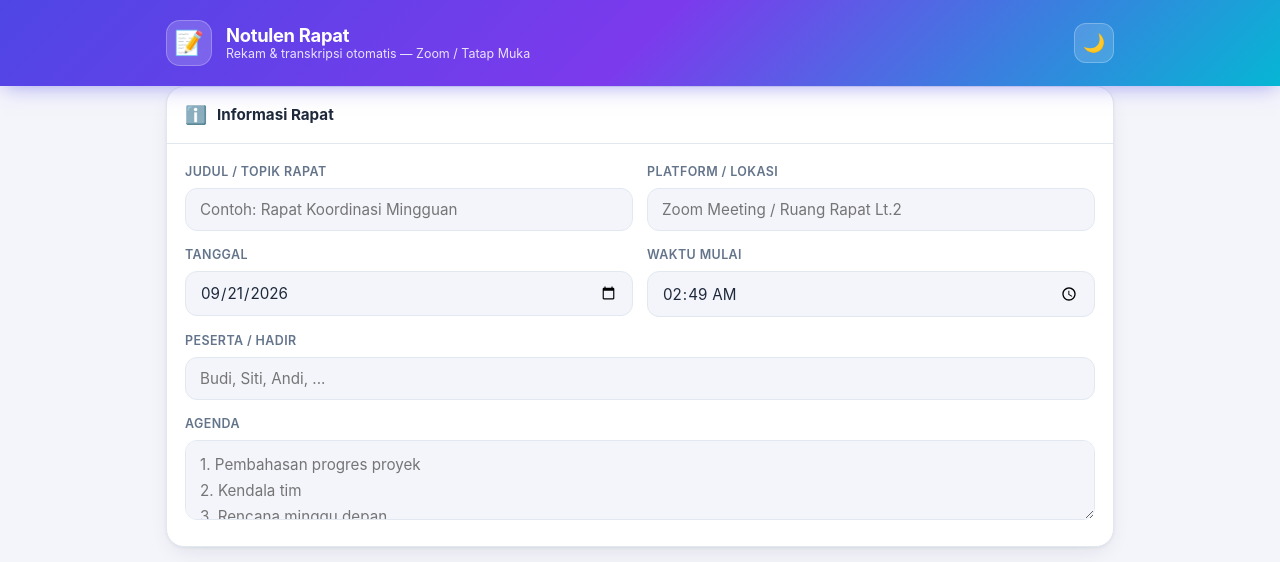
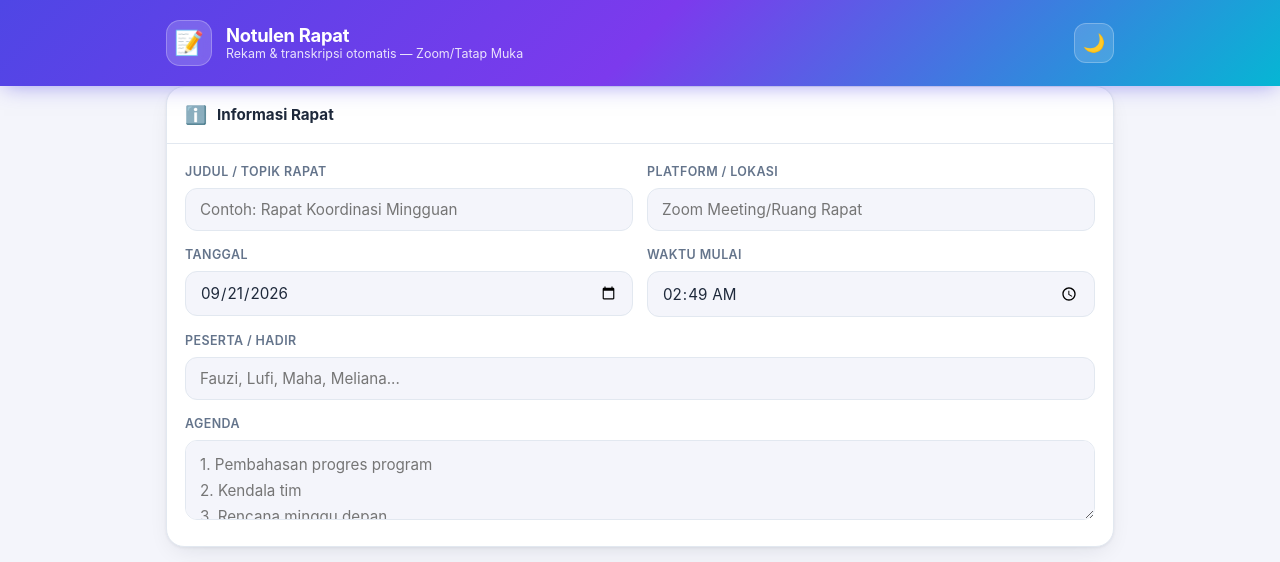
Before and after one commit to fauzifaturohman/notulenrapat.media, a plain HTML site: page index.html in a window 1280 px wide. Shown: the top 562 px of the page. Drawn offline with Linux system fonts and the light colour scheme.

Commit message:
Update placeholders in index.html for clarity

```diff
--- a/index.html
+++ b/index.html
@@ -294,7 +294,7 @@
     <div class="logo">📝</div>
     <div>
       <h1>Notulen Rapat</h1>
-      <p>Rekam &amp; transkripsi otomatis — Zoom / Tatap Muka</p>
+      <p>Rekam &amp; transkripsi otomatis — Zoom/Tatap Muka</p>
     </div>
     <div class="spacer"></div>
     <button class="icon-btn" id="themeBtn" title="Ganti tema">🌙</button>
@@ -314,7 +314,7 @@
         </div>
         <div class="field">
           <label for="fPlace">Platform / Lokasi</label>
-          <input type="text" id="fPlace" placeholder="Zoom Meeting / Ruang Rapat Lt.2">
+          <input type="text" id="fPlace" placeholder="Zoom Meeting/Ruang Rapat">
         </div>
         <div class="field">
           <label for="fDate">Tanggal</label>
@@ -326,11 +326,11 @@
         </div>
         <div class="field" style="grid-column:1/-1;">
           <label for="fAttendees">Peserta / Hadir</label>
-          <input type="text" id="fAttendees" placeholder="Budi, Siti, Andi, ...">
+          <input type="text" id="fAttendees" placeholder="Fauzi, Lufi, Maha, Meliana...">
         </div>
         <div class="field" style="grid-column:1/-1;">
           <label for="fAgenda">Agenda</label>
-          <textarea id="fAgenda" style="min-height:80px" placeholder="1. Pembahasan progres proyek&#10;2. Kendala tim&#10;3. Rencana minggu depan"></textarea>
+          <textarea id="fAgenda" style="min-height:80px" placeholder="1. Pembahasan progres program&#10;2. Kendala tim&#10;3. Rencana minggu depan"></textarea>
         </div>
       </div>
     </div>
```
